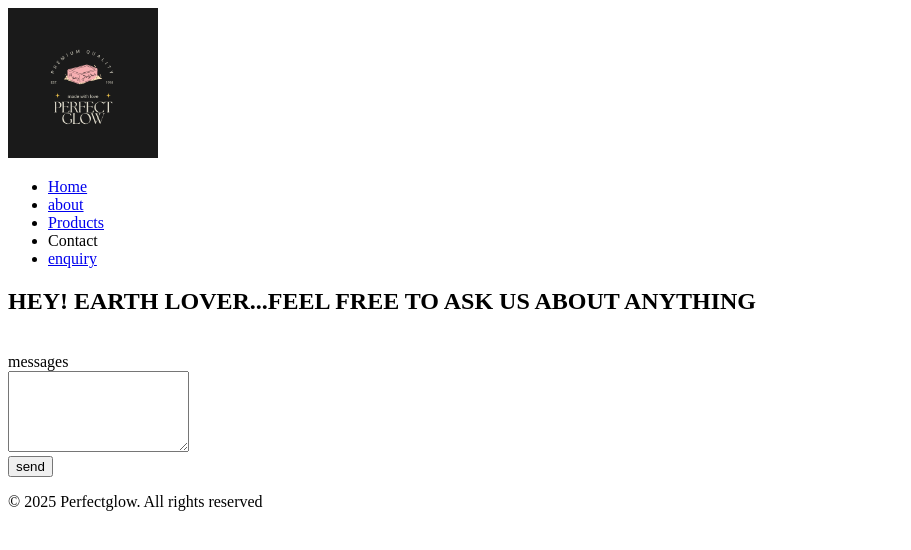
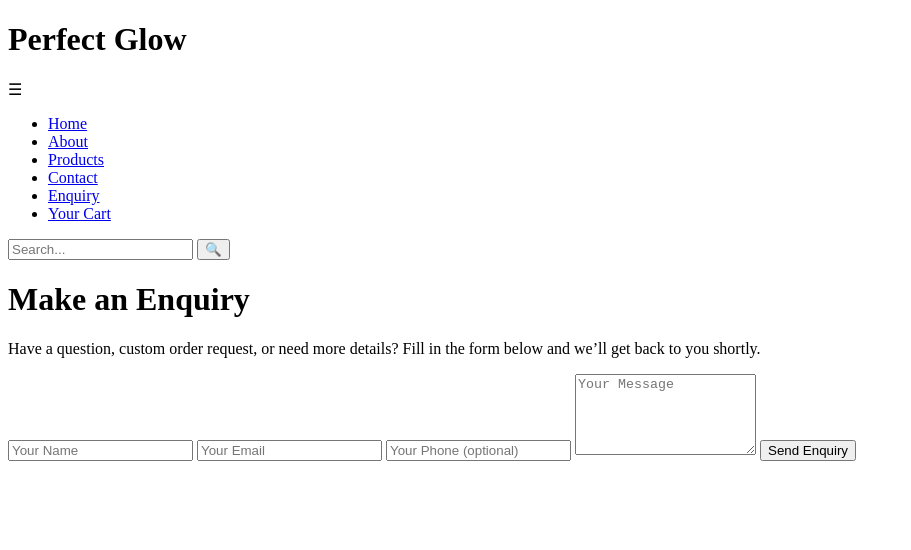
Before and after one commit to tarirogwesu82-ai/Perfectglow-website, a plain HTML site: page enquiry.html in a window 1280 px wide. Shown: the whole page, without its empty margins (0-911 px from the left). Drawn offline with Linux system fonts and the light colour scheme.

Commit message:
Update enquiry.html....Added a form box that asks the user to fill in the information if they have any questions

```diff
--- a/enquiry.html
+++ b/enquiry.html
@@ -3,41 +3,57 @@
 <head>
   <meta charset="UTF-8">
   <meta name="viewport" content="width=device-width, initial-scale=1.0">
-    <title>INQUIRY</title>
+  <title>Enquiry - Perfect Glow</title>
   <link rel="stylesheet" href="style.css">
 </head>
 <body>
-    <head>
-    <img src="images/logo.png" alt="perfect glow website" class="logo" width="150">
-    <nav>
+
+  <!-- Floating Top Navigation Menu -->
+  <header class="top-nav">
+    <div class="container">
+      <h1 class="logo">Perfect Glow</h1>
+
+      <!-- hamburger for mobile -->
+      <div class="menu-toggle" id="menu-toggle">☰</div>
+
+      <!-- Navigation Links -->
+      <nav class="nav-links" id="nav-links">
         <ul>
           <li><a href="index.html">Home</a></li>
-            <li><a href="about.html">about</a></li>
+          <li><a href="about.html">About</a></li>
           <li><a href="products.html">Products</a></li>
-            <li><a heref="contact.html">Contact</a></li>
-            <li><a href="enquiry.html">enquiry</a></li>
+          <li><a href="contact.html">Contact</a></li>
+          <li><a href="enquiry.html" class="active">Enquiry</a></li>
+          <li><a href="cart.html">Your Cart</a></li>
         </ul>
       </nav>
-    </body>
+
+      <!-- Search Bar -->
+      <form class="nav-search">
+        <input type="text" placeholder="Search...">
+        <button type="submit">🔍</button>
+      </form>
+    </div>
   </header>
 
-<section class="enquiry">
-    <h2>HEY! EARTH LOVER...FEEL FREE TO ASK US ABOUT ANYTHING </h2>
-    <form>
+  <!-- Enquiry Form Section -->
+  <div class="enquiry-container">
+    <div class="enquiry-content">
+      <h1>Make an Enquiry</h1>
+      <p>Have a question, custom order request, or need more details? Fill in the form below and we’ll get back to you shortly.</p>
 
-        <br>
-    <label for="message">messages</label>
-    <br>
+      <form class="enquiry-form">
+        <input type="text" placeholder="Your Name" required>
+        <input type="email" placeholder="Your Email" required>
+        <input type="tel" placeholder="Your Phone (optional)">
+        <textarea placeholder="Your Message" rows="5" required></textarea>
+        <button type="submit">Send Enquiry</button>
+      </form>
+    </div>
+  </div>
 
-    <textarea id="message" name="message" rows="5" required></textarea>
-<br>
-    <button type="submit">send</button>
-    <br>
+  <!-- Script -->
+  <script src="script.js"></script>
 
-    </form>
-</section>
-<footer>
-    <p>&copy; 2025 Perfectglow. All rights reserved</p>
-</footer>
 </body>
 </html>
```
Lines whose indentation alone changed are shown as unchanged.
